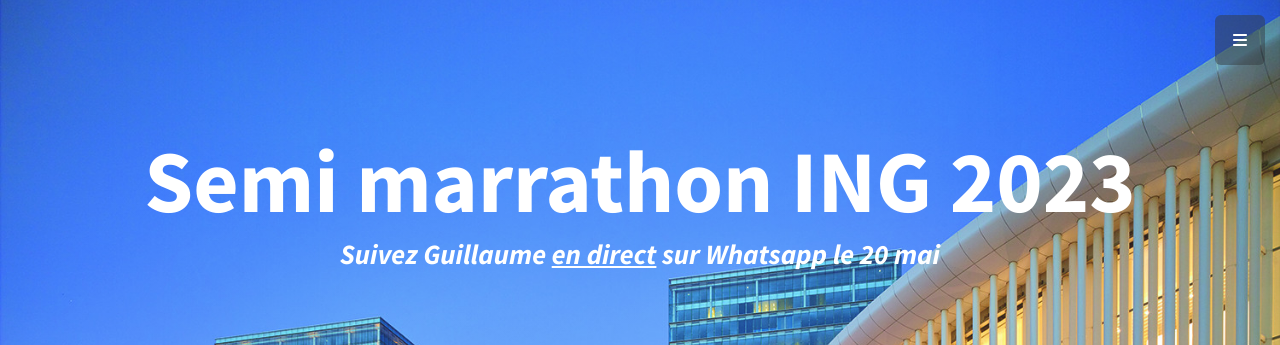
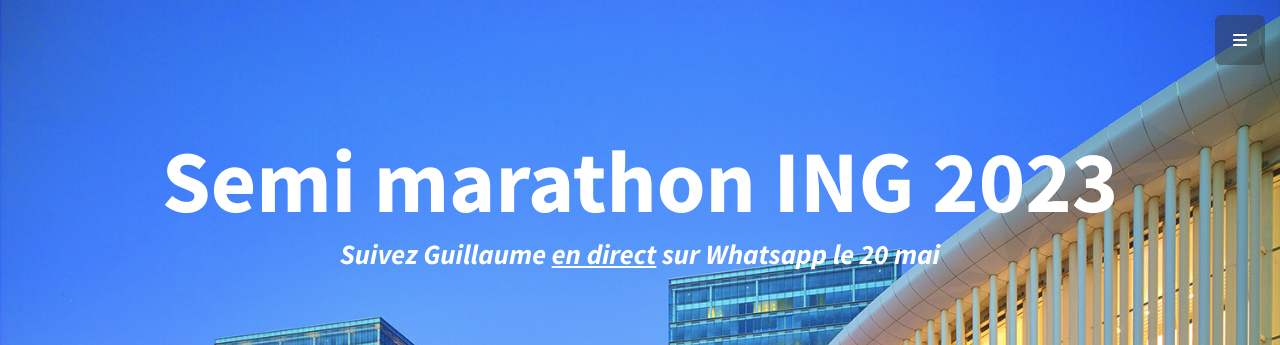
Before and after one commit to empirys/marathon.empirys.com, a plain HTML site: page index.html in a window 1280 px wide. Shown: the top 345 px of the page. Drawn offline with nearby package versions, Linux system fonts and the light colour scheme.

Commit message:
Add files via upload

```diff
--- a/index.html
+++ b/index.html
@@ -32,7 +32,7 @@
             <div class="container px-4 px-lg-5 text-center" style="color: white ">
                 <div class="row align-items-center text-align-center">
                     <div class="col-12 mb-5">
-                        <h1 class="mb-1">Semi marrathon ING 2023</h1>
+                        <h1 class="mb-1">Semi marathon ING 2023</h1>
                         <h3 class="mb-5"><em>Suivez Guillaume <u>en direct</u> sur Whatsapp le 20 mai</em></h3>
                     </div>
                 </div>
```
